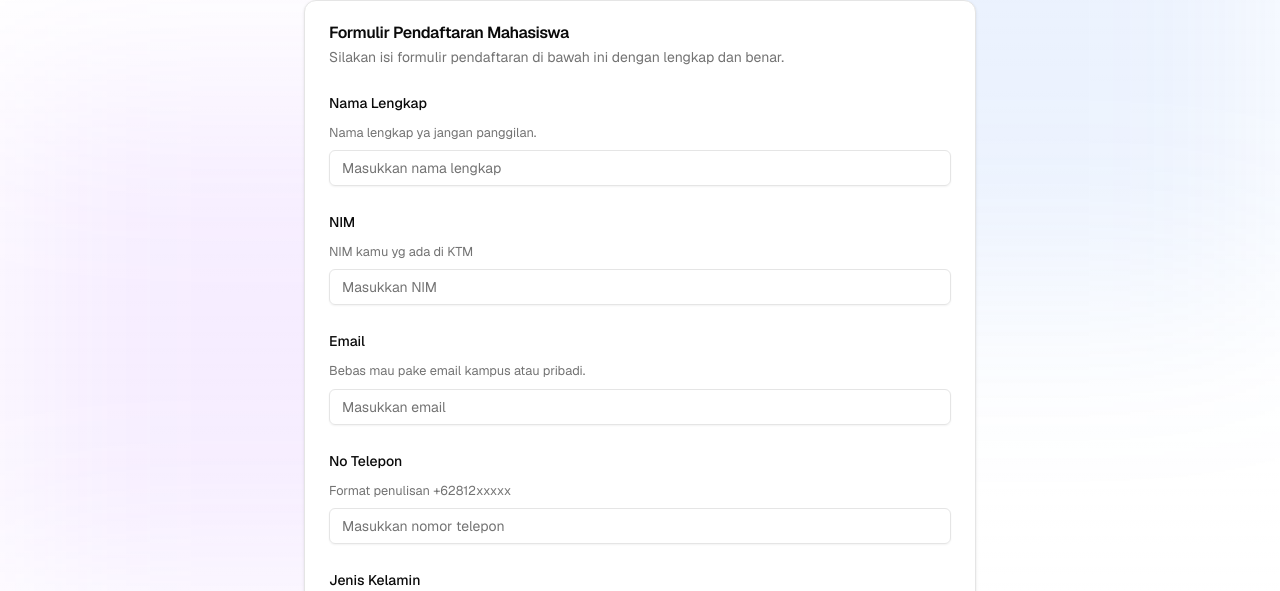
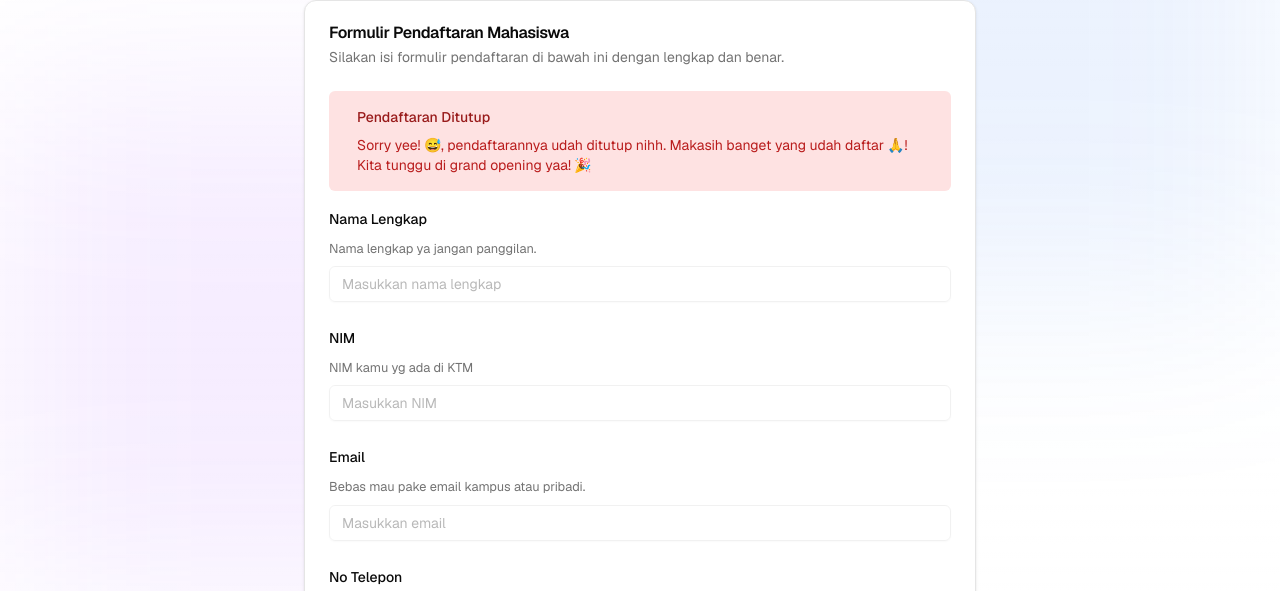
Before and after one commit to airlanggapradana/oprec-fosti, a Next.js app in the folder frontend/: page /pendaftaran in a window 1280 px wide. Shown: the part 209-800 px from the top of the page. Built offline with nearby package versions, Linux system fonts and the light colour scheme; no server answers.

Commit message:
update: move startDate and endDate declarations to the FormPendaftaran component

```diff
--- a/frontend/src/components/FormPendaftaran.tsx
+++ b/frontend/src/components/FormPendaftaran.tsx
@@ -35,6 +35,8 @@ import { useMutation, useQueryClient } from "@tanstack/react-query";
 import { createRecord, sendEmail } from "@/utils/api";
 import { toast } from "sonner";
 import { useRouter } from "next/navigation";
+
+const DISABLE_AFTER = new Date("2025-08-31T23:59:59+07:00"); // set your target datetime (WIB, UTC+7)
 
 const FormPendaftaran = () => {
   const [isDisabled, setIsDisabled] = useState(false);
@@ -87,19 +89,15 @@ const FormPendaftaran = () => {
       );
     },
   });
-  // Atur tanggal mulai & berakhir
-  const startDate = new Date("2025-09-03T00:00:00+07:00"); // tanggal mulai
-  const endDate = new Date("2025-09-11T23:59:59+07:00"); // tanggal berakhir
 
   useEffect(() => {
     const checkDisabled = () => {
-      const now = new Date(); // ambil ulang setiap kali
-      setIsDisabled(now >= startDate && now <= endDate);
+      setIsDisabled(new Date() > DISABLE_AFTER);
     };
     checkDisabled();
     const interval = setInterval(checkDisabled, 60 * 1000); // check every minute
     return () => clearInterval(interval);
-  }, [startDate, endDate]);
+  }, []);
 
   const onSubmit: SubmitHandler<RecruitmentSchema> = async (data) => {
     await mutateAsync(data);
```
